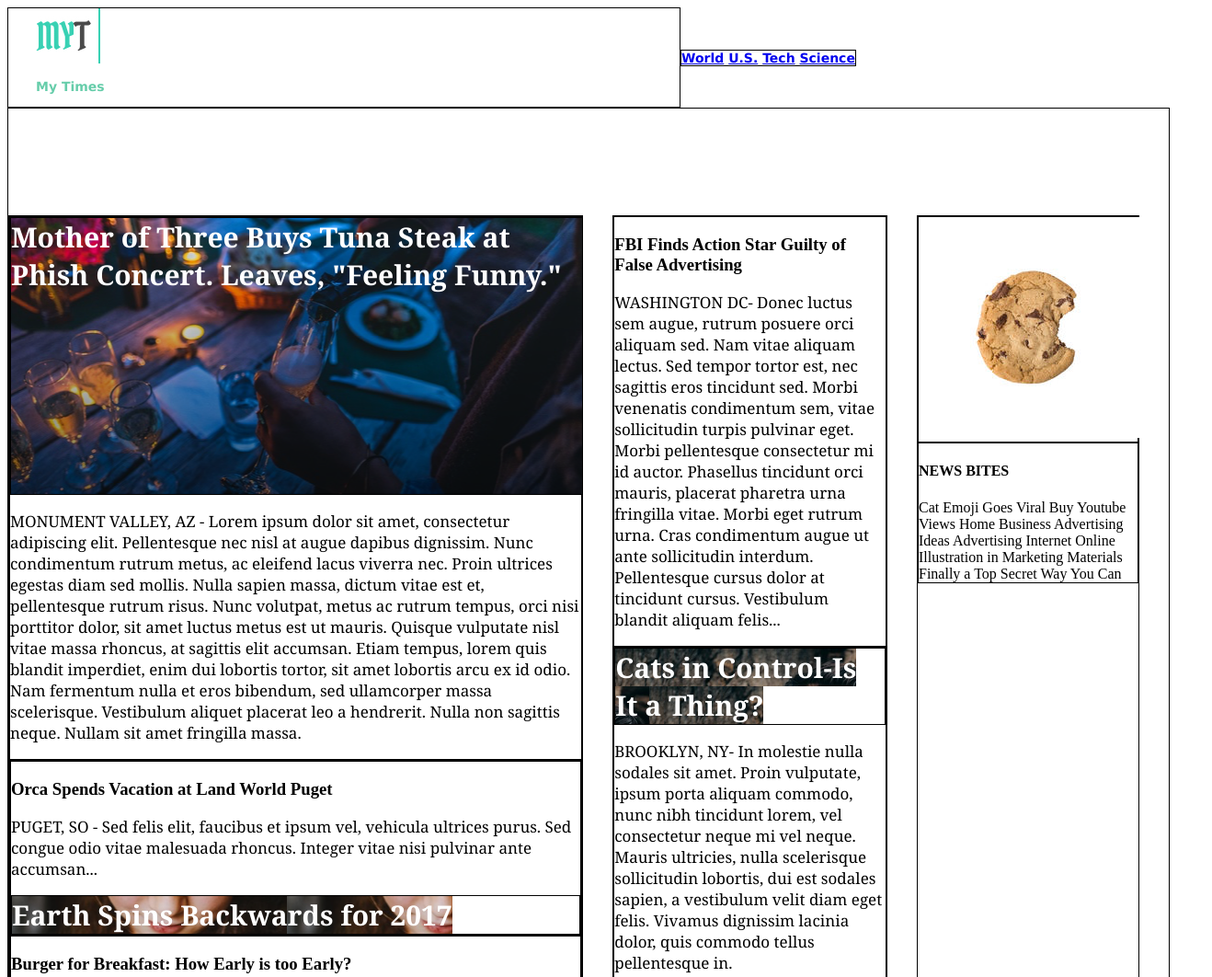
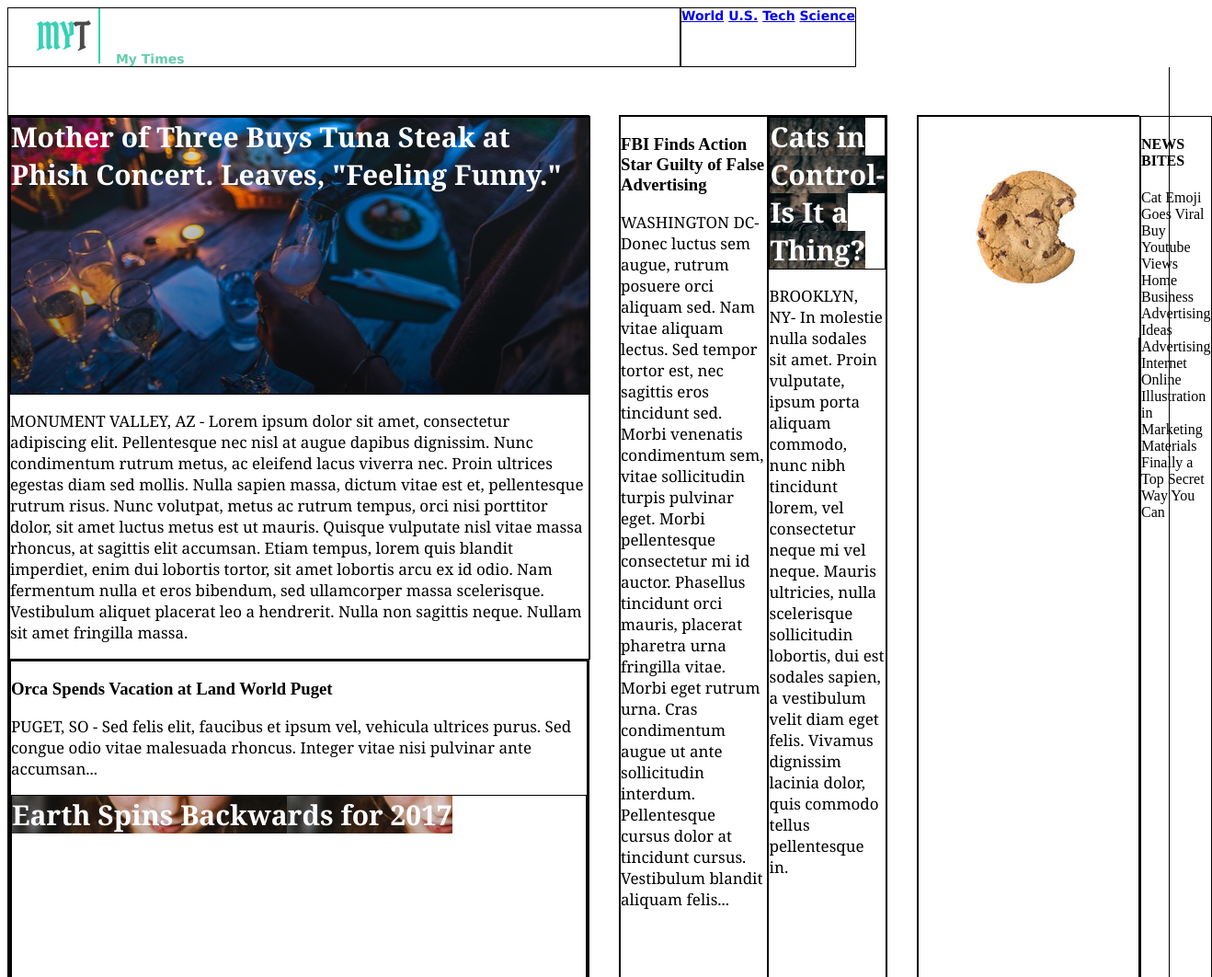
Before and after one commit to sdprovence/mytimes, a plain HTML site: page index.html in a window 1280 px wide. Shown: the top 1062 px of the page at 92% size, 1318 px wide, since content can reach past the window. Drawn offline with Linux system fonts and the light colour scheme.

Commit message:
changes to get alignment correct

```diff
--- a/index.html
+++ b/index.html
@@ -9,7 +9,7 @@
     <header>
       <div class="logo">
         <img src="./resources/img-myt-logo.jpg" />
-        <p>My Times</p>
+        <span>My Times</span>
       </div>
       <div class="navigation">
         <nav>
@@ -23,7 +23,7 @@
     <div class="main-content">
       <div class="column large">
         <div class="lead-story story">
-          <div class="lead-image-content">
+          <div class="image-content">
             <span>Mother of Three Buys Tuna Steak at Phish Concert. Leaves, "Feeling Funny."</span>
           </div>
           <p>MONUMENT VALLEY, AZ - Lorem ipsum dolor sit amet, consectetur adipiscing elit. Pellentesque nec nisl at augue dapibus dignissim. Nunc condimentum rutrum metus, ac eleifend lacus viverra nec. Proin ultrices egestas diam sed mollis. Nulla sapien massa, dictum vitae est et, pellentesque rutrum risus. Nunc volutpat, metus ac rutrum tempus, orci nisi porttitor dolor, sit amet luctus metus est ut mauris. Quisque vulputate nisl vitae massa rhoncus, at sagittis elit accumsan. Etiam tempus, lorem quis blandit imperdiet, enim dui lobortis tortor, sit amet lobortis arcu ex id odio. Nam fermentum nulla et eros bibendum, sed ullamcorper massa scelerisque. Vestibulum aliquet placerat leo a hendrerit. Nulla non sagittis neque. Nullam sit amet fringilla massa.</p>
--- a/resources/css/style.css
+++ b/resources/css/style.css
@@ -3,12 +3,17 @@ header {
   font-family: Verdana;
   font-size: 14px;
   font-weight: bold;
-  align-items: center;
+  align-content: center;
+  position: fixed;
+  width: 100%;
+  background-color: white;
+  flex-wrap: nowrap;
 }
 
 div {
   border: 1px solid black;
 }
+
 .logo {
   color: MediumAquamarine;
   width: 700px;
@@ -19,16 +24,23 @@ div {
 .logo img {
   margin-right: 12px;
 }
+
+.navigation {
+  justify-content: space-around;
+}
+
 .main-content {
   display: flex;
   padding-top: 116px;
 }
 
 .column {
+  display: flex;
   margin-right: 32px;
 }
 .column.large {
   width: 630px;
+  flex-flow: row wrap;
 
 }
 
@@ -40,10 +52,14 @@ div {
   width: 240px;
 }
 
-.lead-image-content {
+.lead-story {
+  justify-content: center;
+  min-width: 630px;
+}
+
+.lead-story .image-content {
   background-image: url("../img-story-main.png");
   height: 300px;
-  width: 100%;
   font-family: Georgia;
   font-weight: bold;
   font-size: 30px;
@@ -57,25 +73,26 @@ div {
   color: white;
 }
 
+.story {
+  display: block;
+}
 .story p {
   font-family: Georgia;
   font-size: 17px;
   color: black;
 }
 
-.image-content .earth {
-  background-image: url("../img-story-1.png");
+.stories .image-content {
   height: 300px;
-  width: 100%;
 }
 
-.image-content .cameras {
+.stories .image-content .earth {
+  background-image: url("../img-story-1.png");
+}
+
+.stories .image-content .cameras {
   background-image: url("../img-story-2.png");
-  height: 300px;
-  width: 100%;
 }
 .image-content .cat-title {
   background-image: url("../img-story-3.png");
-  height: 300px;
-  width: 100%;
 }
```
